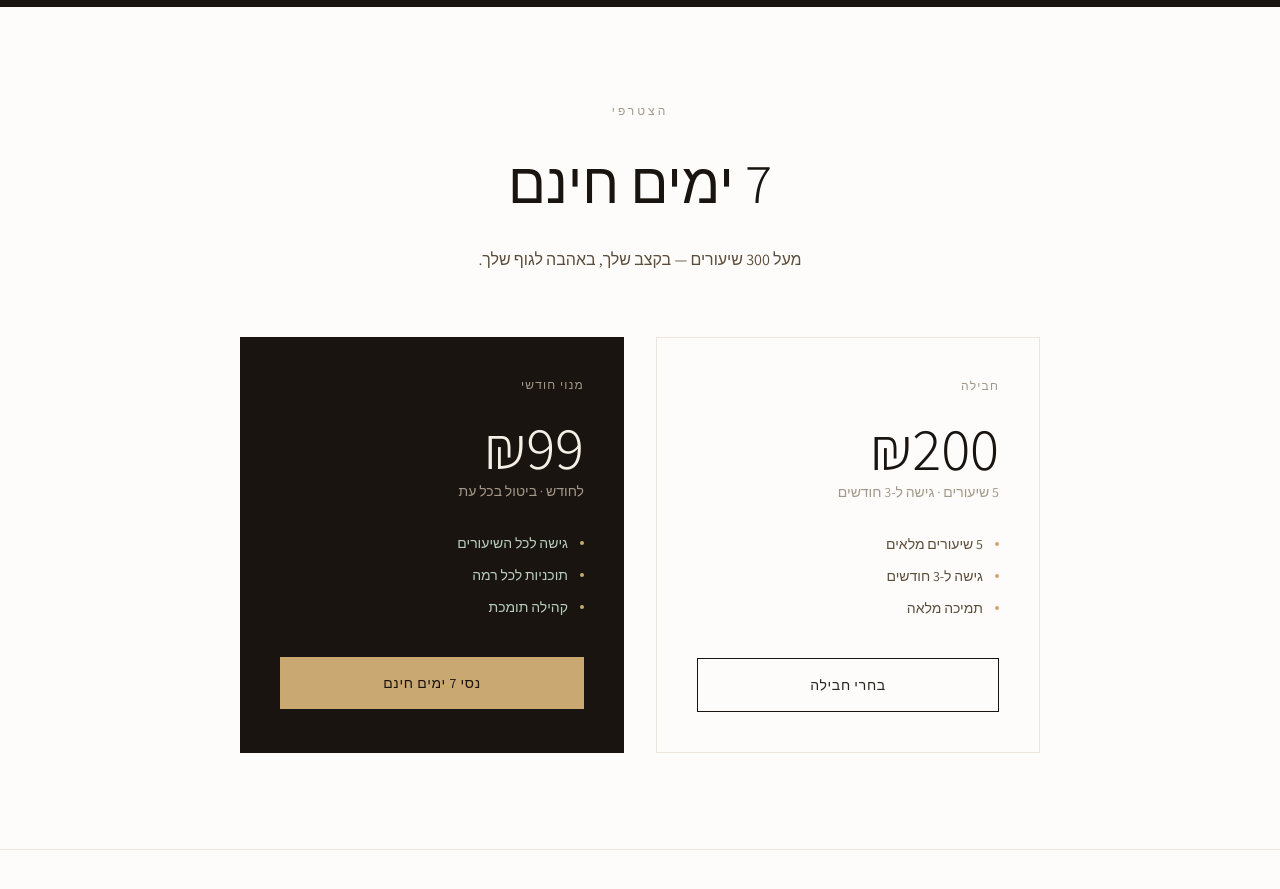
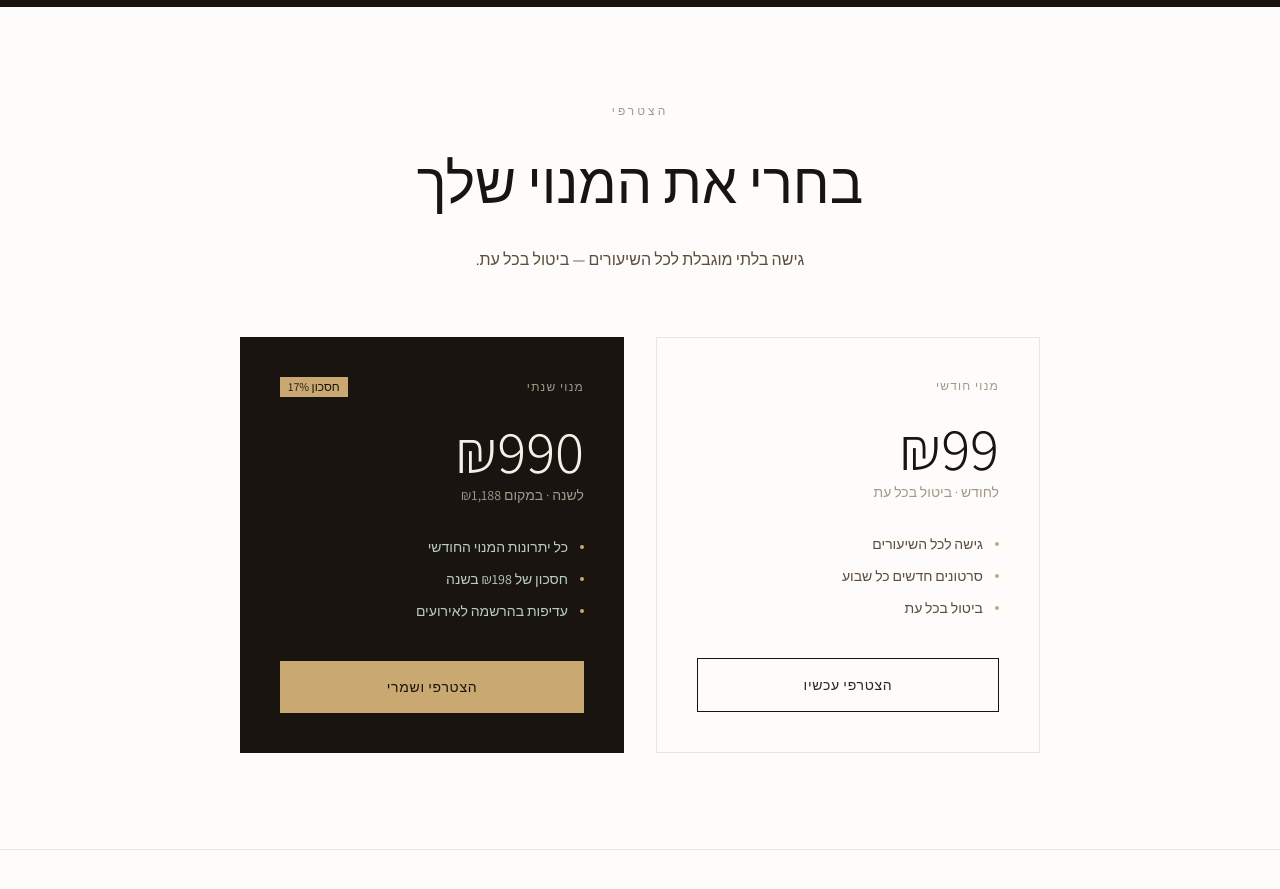
Before and after one commit to YoavDdev/studio-noa-pilates, a Next.js app: page / in a window 1280 px wide. Shown: the part 2900-3789 px from the top of the page. Built offline with nearby package versions, Linux system fonts and the light colour scheme; no server answers; a web font is replaced by a local one.

Commit message:
feat: unify pricing - monthly 99 + yearly 990, consistent homepage and packages page

```diff
--- a/src/app/packages/page.tsx
+++ b/src/app/packages/page.tsx
@@ -3,7 +3,7 @@
 import { useState } from 'react'
 import { useAuth } from '@/contexts/AuthContext'
 import Link from 'next/link'
-import { CheckIcon, SparklesIcon, TrophyIcon } from '@heroicons/react/24/outline'
+import { CheckIcon, SparklesIcon, TrophyIcon } from '@heroicons/react/24/outline' // SparklesIcon used for monthly plan icon
 import { PayPalButtons, PayPalScriptProvider } from '@paypal/react-paypal-js'
 import toast from 'react-hot-toast'
 
@@ -17,41 +17,22 @@ export default function PackagesPage() {
 
   const packages = [
     {
-      id: 'free',
-      name: 'גישה חופשית',
-      price: '0',
+      id: 'premium-monthly',
+      name: 'מנוי חודשי',
+      price: '99',
       currency: '₪',
-      period: '',
-      description: 'התנסות ראשונית בסטודיו',
+      period: 'לחודש',
+      description: 'גמישות מלאה · ביטול בכל עת',
       features: [
-        'גישה לשיעורים נבחרים',
-        'תצוגה מקדימה של תוכן',
-        'מעקב בסיסי',
+        'גישה בלתי מוגבלת לכל הסרטונים',
+        'סרטונים חדשים כל שבוע',
+        'ביטול בכל עת',
       ],
       popular: false,
       icon: SparklesIcon,
       badge: null,
       paypalPrice: null,
-      isFree: true
-    },
-    {
-      id: 'premium-monthly',
-      name: 'מנוי חודשי',
-      price: '99',
-      currency: '₪',
-      period: 'לחודש',
-      description: 'גמישות מלאה',
-      features: [
-        'גישה בלתי מוגבלת לכל הסרטונים',
-        'סרטונים חדשים כל שבוע',
-        'שיעורים בהתאמה אישית',
-        'קהילה פרטית',
-        'תמיכה מועדפת',
-      ],
-      popular: true,
-      icon: TrophyIcon,
-      badge: 'הכי פופולרי',
-      paypalPrice: '25'
+      isFree: false
     },
     {
       id: 'premium-yearly',
@@ -60,18 +41,17 @@ export default function PackagesPage() {
       originalPrice: '1,188',
       currency: '₪',
       period: 'לשנה',
-      description: 'חסכון של 17%',
+      description: 'חסכון של 17% · המבצע הטוב ביותר',
       features: [
-        'כל היתרונות של המנוי החודשי',
-        'חסכון של 198 ₪ בשנה',
+        'כל יתרונות המנוי החודשי',
+        'חסכון של ₪198 בשנה',
         'עדיפות בהרשמה לאירועים',
-        'תוכן בלעדי לחברי שנתי',
-        'אפשרות להקפאת מנוי',
       ],
-      popular: false,
+      popular: true,
       icon: TrophyIcon,
-      badge: 'המבצע הטוב ביותר',
-      paypalPrice: '250'
+      badge: 'חסכון 17%',
+      paypalPrice: null,
+      isFree: false
     }
   ]
 
@@ -99,25 +79,6 @@ export default function PackagesPage() {
     } catch (error) {
       toast.error('שגיאה בעדכון המנוי')
       console.error('Error updating subscription:', error)
-    } finally {
-      setLoading(false)
-    }
-  }
-
-  const handleFreeAccess = async () => {
-    if (!profile) return
-    setLoading(true)
-    try {
-      const updates = {
-        subscription_id: 'Free',
-        user_type: 'free'
-      }
-      // eslint-disable-next-line @typescript-eslint/no-explicit-any
-      await updateProfile(updates as any)
-      toast.success('עברת לגישה חופשית')
-    } catch (error) {
-      toast.error('שגיאה בעדכון')
-      console.error('Error:', error)
     } finally {
       setLoading(false)
     }
@@ -192,7 +153,7 @@ export default function PackagesPage() {
               </h3>
               <div className="flex flex-col sm:flex-row sm:items-center sm:justify-between gap-2">
                 <div>
-                  {profile.subscription_id?.startsWith('I-') || profile.user_type === 'premium' ? (
+                  {profile.user_type === 'subscription' || profile.user_type === 'premium' || profile.subscription_id?.startsWith('I-') ? (
                     <div>
                       <p className="font-medium text-[var(--color-sage)]">מנוי פרימיום פעיל</p>
                       {profile.subscription_start_date && (
@@ -210,7 +171,7 @@ export default function PackagesPage() {
           )}
 
           {/* Packages Grid */}
-          <div className="grid grid-cols-1 md:grid-cols-3 gap-0 mb-12 sm:mb-20 max-w-6xl mx-auto border border-[var(--color-border)]">
+          <div className="grid grid-cols-1 md:grid-cols-2 gap-0 mb-12 sm:mb-20 max-w-4xl mx-auto border border-[var(--color-border)]">
             {packages.map((pkg, index) => {
               const Icon = pkg.icon
               return (
@@ -275,19 +236,7 @@ export default function PackagesPage() {
                     ))}
                   </ul>
 
-                  {pkg.isFree ? (
-                    <button
-                      onClick={handleFreeAccess}
-                      disabled={loading || profile?.subscription_id === 'Free' || profile?.user_type === 'free'}
-                      className={`font-body w-full py-4 border transition-colors ${
-                        pkg.popular
-                          ? 'border-white text-white hover:bg-white hover:text-[var(--color-black)]'
-                          : 'border-[var(--color-primary)] text-[var(--color-primary)] hover:bg-[var(--color-primary-light)]'
-                      } disabled:opacity-50 disabled:cursor-not-allowed`}
-                    >
-                      {profile?.subscription_id === 'Free' || profile?.user_type === 'free' ? 'המנוי הנוכחי שלך' : 'התחילי חינם'}
-                    </button>
-                  ) : selectedPackage === pkg.id ? (
+                  {selectedPackage === pkg.id ? (
                     <div className="space-y-4">
                       {isPayPalConfigured ? (
                         <PayPalButtons
--- a/src/app/page.tsx
+++ b/src/app/page.tsx
@@ -149,21 +149,21 @@ export default function Home() {
           <div className="text-center mb-16">
             <p className="font-body text-xs tracking-[0.25em] uppercase text-[#A39888] mb-4 fade-in-up">הצטרפי</p>
             <h2 className="font-heading text-[clamp(2.25rem,4.5vw,3.5rem)] font-light text-[#1A1410] mb-4 fade-in-up" style={{ animationDelay: '0.1s' }}>
-              7 ימים חינם
+              בחרי את המנוי שלך
             </h2>
             <p className="font-body text-[#5C4D3C] fade-in-up" style={{ animationDelay: '0.15s' }}>
-              מעל 300 שיעורים — בקצב שלך, באהבה לגוף שלך.
+              גישה בלתי מוגבלת לכל השיעורים — ביטול בכל עת.
             </p>
           </div>
 
           <div className="grid md:grid-cols-2 gap-8">
-            {/* Package */}
+            {/* Monthly */}
             <div className="border border-[#EBE5DC] p-6 sm:p-10 fade-in-up" style={{ animationDelay: '0.2s' }}>
-              <p className="font-body text-xs tracking-widest uppercase text-[#A39888] mb-6">חבילה</p>
-              <div className="font-heading text-5xl sm:text-6xl font-light text-[#1A1410] mb-1">₪200</div>
-              <p className="font-body text-sm text-[#A39888] mb-8">5 שיעורים · גישה ל-3 חודשים</p>
+              <p className="font-body text-xs tracking-widest uppercase text-[#A39888] mb-6">מנוי חודשי</p>
+              <div className="font-heading text-5xl sm:text-6xl font-light text-[#1A1410] mb-1">₪99</div>
+              <p className="font-body text-sm text-[#A39888] mb-8">לחודש · ביטול בכל עת</p>
               <ul className="space-y-3 mb-10">
-                {['5 שיעורים מלאים', 'גישה ל-3 חודשים', 'תמיכה מלאה'].map(f => (
+                {['גישה לכל השיעורים', 'סרטונים חדשים כל שבוע', 'ביטול בכל עת'].map(f => (
                   <li key={f} className="font-body text-sm text-[#5C4D3C] flex items-center gap-3">
                     <span className="w-1 h-1 rounded-full bg-[#C9A871] flex-shrink-0" />
                     {f}
@@ -172,26 +172,29 @@ export default function Home() {
               </ul>
               <Link href="/packages"
                 className="block text-center border border-[#1A1410] font-body text-sm tracking-wider py-4 hover:bg-[#1A1410] hover:text-white transition-colors duration-300">
-                בחרי חבילה
+                הצטרפי עכשיו
               </Link>
             </div>
 
-            {/* Monthly */}
+            {/* Yearly */}
             <div className="bg-[#1A1410] p-6 sm:p-10 fade-in-up" style={{ animationDelay: '0.3s' }}>
-              <p className="font-body text-xs tracking-widest uppercase text-[#A39888] mb-6">מנוי חודשי</p>
-              <div className="font-heading text-5xl sm:text-6xl font-light text-[#F5EFE6] mb-1">₪99</div>
-              <p className="font-body text-sm text-[#A39888] mb-8">לחודש · ביטול בכל עת</p>
+              <div className="flex items-center justify-between mb-6">
+                <p className="font-body text-xs tracking-widest uppercase text-[#A39888]">מנוי שנתי</p>
+                <span className="font-body text-xs bg-[#C9A871] text-[#1A1410] px-2 py-0.5">חסכון 17%</span>
+              </div>
+              <div className="font-heading text-5xl sm:text-6xl font-light text-[#F5EFE6] mb-1">₪990</div>
+              <p className="font-body text-sm text-[#A39888] mb-8">לשנה · במקום ₪1,188</p>
               <ul className="space-y-3 mb-10">
-                {['גישה לכל השיעורים', 'תוכניות לכל רמה', 'קהילה תומכת'].map(f => (
+                {['כל יתרונות המנוי החודשי', 'חסכון של ₪198 בשנה', 'עדיפות בהרשמה לאירועים'].map(f => (
                   <li key={f} className="font-body text-sm text-[#B8CEBC] flex items-center gap-3">
                     <span className="w-1 h-1 rounded-full bg-[#C9A871] flex-shrink-0" />
                     {f}
                   </li>
                 ))}
               </ul>
-              <Link href="/register"
+              <Link href="/packages"
                 className="block text-center bg-[#C9A871] text-[#1A1410] font-body text-sm tracking-wider py-4 hover:bg-[#F5EFE6] transition-colors duration-300">
-                נסי 7 ימים חינם
+                הצטרפי ושמרי
               </Link>
             </div>
           </div>
```
